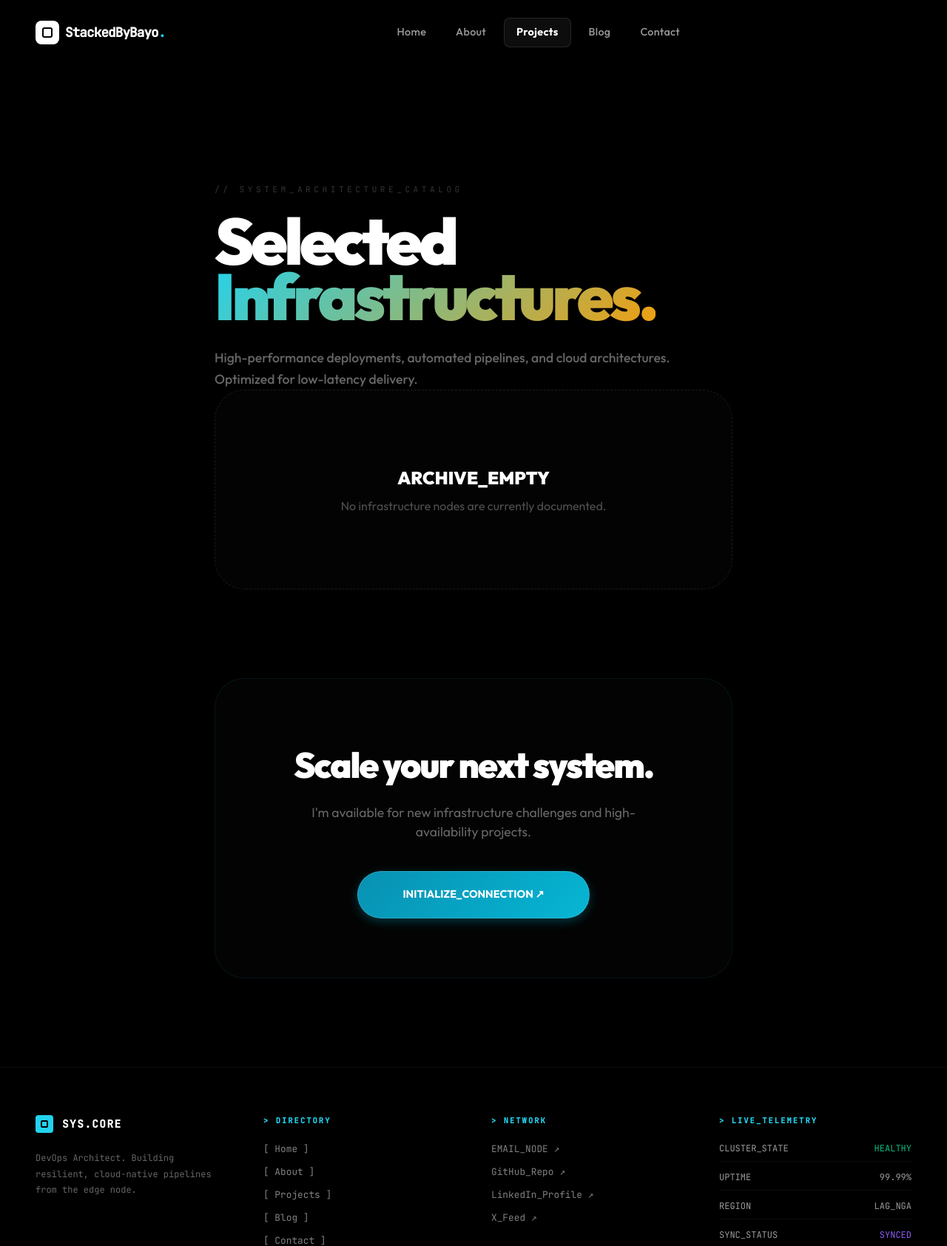
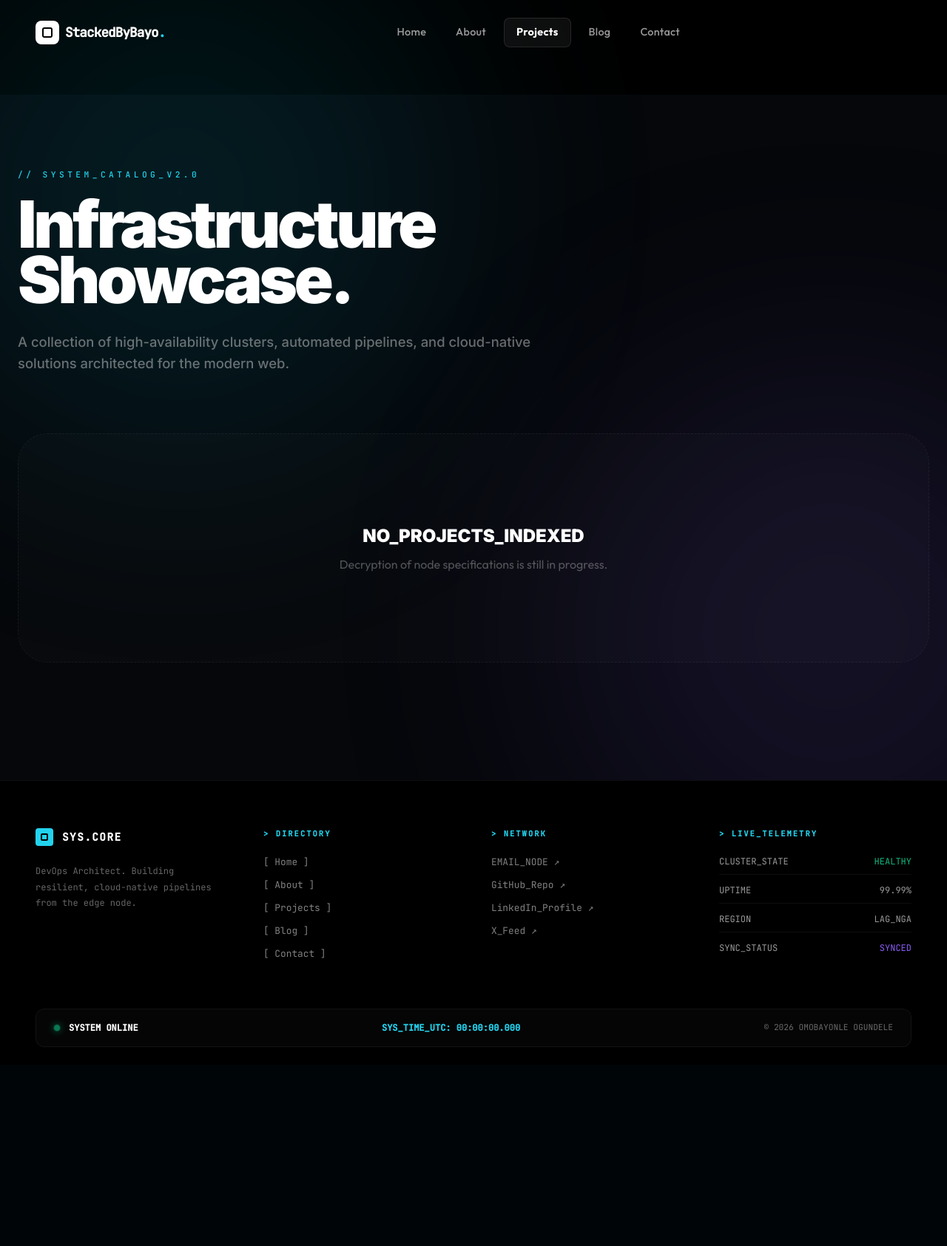
Before and after one commit to BayoJohn/Porfoli-website, a Flask app: page /projects in a window 1280 px wide. Shown: the top 1685 px of the page at 74% size. After the commit the page ends 1416 px from the top, so only its background shows below. Run offline with Flask 3, Linux system fonts and the light colour scheme; data that the repository does not hold is empty; some libraries are stand-ins or nearby versions.

Commit message:
style: implement 'Asymmetrical Bento Dashboard' for projects

```diff
--- a/app/templates/projects.html
+++ b/app/templates/projects.html
@@ -3,222 +3,269 @@
 {% block content %}
 
 <style>
-  .node-grid {
-    display: grid;
-    grid-template-columns: repeat(auto-fill, minmax(400px, 1fr));
-    gap: 24px;
-    margin-top: 60px;
+  @import url('https://fonts.googleapis.com/css2?family=Inter:wght@400;500;700;900&display=swap');
+
+  :root {
+    --bento-bg: rgba(255, 255, 255, 0.015);
+    --bento-border: rgba(255, 255, 255, 0.06);
+    --bento-blur: 32px;
   }
 
-  .node-card {
-    background: #05070a; /* Deep Obsidian */
-    border: 1px solid rgba(255, 255, 255, 0.04);
-    border-radius: 48px;
-    padding: 48px;
+  .projects-wrapper {
+    background: #05070a; /* Deepest Obsidian */
+    min-height: 100vh;
+    padding: 100px 24px;
+    position: relative;
+    overflow: hidden;
+  }
+
+  /* Atmospheric Depth Blobs */
+  .p-blob {
+    position: fixed;
+    width: 700px;
+    height: 700px;
+    border-radius: 50%;
+    filter: blur(140px);
+    z-index: 0;
+    opacity: 0.12;
+    pointer-events: none;
+    animation: blob-move 25s infinite alternate ease-in-out;
+  }
+  .p-blob-1 { background: var(--cyan); top: -10%; left: -10%; }
+  .p-blob-2 { background: #8b5cf6; bottom: -10%; right: -10%; animation-delay: -5s; }
+
+  @keyframes blob-move {
+    from { transform: translate(0, 0) scale(1); }
+    to { transform: translate(150px, 100px) scale(1.15); }
+  }
+
+  .p-inner {
+    max-width: 1300px;
+    margin: 0 auto;
+    position: relative;
+    z-index: 1;
+  }
+
+  /* Editorial Header */
+  .p-header {
+    margin-bottom: 80px;
+    max-width: 700px;
+  }
+  .p-header h1 {
+    font-family: 'Inter', sans-serif;
+    font-size: clamp(3rem, 10vw, 5.5rem);
+    font-weight: 900;
+    color: #fff;
+    line-height: 0.85;
+    letter-spacing: -0.05em;
+    margin-bottom: 32px;
+  }
+  .p-header p {
+    font-family: 'Inter', sans-serif;
+    font-size: 1.15rem;
+    color: rgba(255,255,255,0.4);
+    line-height: 1.6;
+    font-weight: 500;
+  }
+
+  /* Bento Grid */
+  .bento-grid {
+    display: grid;
+    grid-template-columns: repeat(auto-fill, minmax(320px, 1fr));
+    grid-auto-rows: 320px;
+    grid-auto-flow: dense;
+    gap: 24px;
+  }
+
+  .bento-card {
+    background: var(--bento-bg);
+    border: 1px solid var(--bento-border);
+    border-radius: 40px;
+    padding: 40px;
+    backdrop-filter: blur(var(--bento-blur));
     text-decoration: none;
-    position: relative;
-    transition: all 0.5s cubic-bezier(0.2, 0.8, 0.2, 1);
-    overflow: hidden;
     display: flex;
     flex-direction: column;
-    min-height: 440px;
-    box-shadow: 0 10px 30px rgba(0,0,0,0.5);
+    position: relative;
+    overflow: hidden;
+    transition: all 0.5s cubic-bezier(0.23, 1, 0.32, 1);
+    grid-column: span 1;
+    grid-row: span 1;
   }
 
-  .node-card::before {
+  /* Bento Variations */
+  .bento-card.large { grid-column: span 2; grid-row: span 2; }
+  .bento-card.wide { grid-column: span 2; grid-row: span 1; }
+
+  .bento-card::before {
     content: '';
     position: absolute;
     inset: 0;
-    background: radial-gradient(circle at top right, rgba(6,182,212,0.05), transparent 70%);
+    background: radial-gradient(circle at top right, rgba(255,255,255,0.03), transparent 70%);
     opacity: 0;
     transition: opacity 0.5s;
   }
 
-  /* Blueprint Underlay */
-  .node-card::after {
-    content: '';
-    position: absolute;
-    inset: 0;
-    background-image: radial-gradient(rgba(255,255,255,0.03) 1px, transparent 1px);
-    background-size: 24px 24px;
-    opacity: 0;
-    transition: opacity 0.5s;
-    pointer-events: none;
+  .bento-card:hover {
+    transform: translateY(-8px);
+    border-color: rgba(255,255,255,0.15);
+    background: rgba(255,255,255,0.03);
+    box-shadow: 0 40px 80px rgba(0,0,0,0.6);
+  }
+  .bento-card:hover::before { opacity: 1; }
+
+  /* Content Styling */
+  .bento-tag {
+    font-family: 'JetBrains Mono', monospace;
+    font-size: 0.65rem;
+    font-weight: 800;
+    color: var(--cyan-light);
+    letter-spacing: 0.3em;
+    margin-bottom: 24px;
+    opacity: 0.5;
+    text-transform: uppercase;
   }
 
-  .node-card:hover {
-    background: #000;
-    border-color: rgba(6,182,212,0.2);
-    transform: translateY(-12px) scale(1.02);
-    box-shadow: 0 40px 80px rgba(0,0,0,0.8), 0 0 20px rgba(6,182,212,0.05);
+  .bento-title {
+    font-family: 'Inter', sans-serif;
+    font-size: 1.8rem;
+    font-weight: 800;
+    color: #fff;
+    line-height: 1.1;
+    margin-bottom: 16px;
+    letter-spacing: -0.03em;
   }
+  .large .bento-title { font-size: 2.8rem; }
 
-  .node-card:hover::before, .node-card:hover::after {
-    opacity: 1;
+  .bento-desc {
+    font-family: 'Inter', sans-serif;
+    font-size: 1rem;
+    color: rgba(255,255,255,0.35);
+    line-height: 1.6;
+    font-weight: 500;
+    display: -webkit-box;
+    -webkit-line-clamp: 3;
+    -webkit-box-orient: vertical;
+    overflow: hidden;
+    margin-bottom: auto;
   }
+  .large .bento-desc { -webkit-line-clamp: 5; font-size: 1.1rem; }
 
-  .node-header {
+  /* Module: Health Monitor */
+  .health-module {
     display: flex;
-    justify-content: space-between;
     align-items: center;
-    margin-bottom: 24px;
-    padding-bottom: 16px;
-    border-bottom: 1px solid rgba(255, 255, 255, 0.05);
+    gap: 12px;
+    margin-top: 32px;
+    padding-top: 24px;
+    border-top: 1px solid rgba(255,255,255,0.04);
+  }
+  .status-dot {
+    width: 8px;
+    height: 8px;
+    background: #10b981;
+    border-radius: 50%;
+    box-shadow: 0 0 15px #10b981;
+    animation: pulse 2s infinite;
+  }
+  .health-text {
     font-family: 'JetBrains Mono', monospace;
-  }
-
-  .node-id {
     font-size: 0.7rem;
     font-weight: 800;
-    color: rgba(255, 255, 255, 0.2);
+    color: rgba(255,255,255,0.2);
     letter-spacing: 0.1em;
   }
 
-  .node-status {
+  /* Module: Tech Specs */
+  .tech-module {
+    display: flex;
+    flex-wrap: wrap;
+    gap: 8px;
+    margin-top: 20px;
+  }
+  .tech-tag {
+    background: rgba(255,255,255,0.03);
+    border: 1px solid rgba(255,255,255,0.05);
+    padding: 4px 10px;
+    border-radius: 6px;
+    font-family: 'JetBrains Mono', monospace;
     font-size: 0.65rem;
-    font-weight: 900;
-    color: #10b981;
-    display: flex;
-    align-items: center;
-    gap: 8px;
-    text-transform: uppercase;
-  }
-  .status-dot {
-    width: 6px;
-    height: 6px;
-    background: #10b981;
-    border-radius: 50%;
-    box-shadow: 0 0 10px #10b981;
-    animation: pulse 2s infinite;
+    color: var(--cyan-light);
   }
 
-  @keyframes pulse {
-    0% { opacity: 1; transform: scale(1); }
-    50% { opacity: 0.5; transform: scale(1.2); }
-    100% { opacity: 1; transform: scale(1); }
+  /* Empty State */
+  .p-empty {
+    text-align: center;
+    padding: 120px 40px;
+    border: 1px dashed var(--bento-border);
+    border-radius: 40px;
+    background: var(--bento-bg);
   }
 
-  .node-title {
-    font-size: 1.5rem;
-    font-weight: 900;
-    color: #fff;
-    margin-bottom: 16px;
-    letter-spacing: -0.02em;
-  }
-
-  .node-desc {
-    font-size: 1rem;
-    color: rgba(255, 255, 255, 0.4);
-    line-height: 1.6;
-    margin-bottom: 32px;
-    flex: 1;
-    font-weight: 500;
-  }
-
-  .node-tech-stack {
-    display: flex;
-    flex-wrap: wrap;
-    gap: 12px;
-    margin-top: auto;
-  }
-
-  .tech-pill {
-    background: rgba(255, 255, 255, 0.02);
-    border: 1px solid rgba(255, 255, 255, 0.06);
-    padding: 6px 12px;
-    border-radius: 8px;
-    font-size: 0.75rem;
-    color: rgba(255, 255, 255, 0.6);
-    font-family: 'JetBrains Mono', monospace;
-    display: flex;
-    align-items: center;
-    gap: 8px;
-  }
-
-  .node-footer {
-    margin-top: 40px;
-    display: flex;
-    justify-content: space-between;
-    align-items: center;
-    font-family: 'JetBrains Mono', monospace;
-    font-size: 0.75rem;
-    font-weight: 800;
-    color: var(--cyan-light);
-    padding-top: 24px;
-    border-top: 1px solid rgba(255,255,255,0.03);
-  }
-
-  @media (max-width: 767px) {
-    .node-grid { grid-template-columns: 1fr; }
-    .section-container { padding: 60px 20px 100px !important; }
+  @media (max-width: 900px) {
+    .bento-grid { grid-template-columns: 1fr; grid-auto-rows: auto; }
+    .bento-card.large, .bento-card.wide { grid-column: span 1; grid-row: span 1; }
+    .bento-card { min-height: 300px; padding: 32px; }
   }
 </style>
 
-<div class="section-container" style="padding: 120px 24px; max-width: 1300px; margin: 0 auto; position: relative;">
+<div class="projects-wrapper">
 
-  <!-- Page Header -->
-  <header style="max-width: 700px;" class="reveal">
-    <p style="font-family: 'JetBrains Mono'; font-size: 0.7rem; letter-spacing: 0.4em; color: rgba(255,255,255,0.2); margin-bottom: 24px;">// SYSTEM_ARCHITECTURE_CATALOG</p>
-    <h1 style="font-size: clamp(3rem, 10vw, 5.5rem); font-weight: 900; color: #fff; line-height: 0.85; margin-bottom: 32px; letter-spacing: -0.05em;">Selected<br><span class="g-text">Infrastructures.</span></h1>
-    <p style="font-size: 1.1rem; color: rgba(255,255,255,0.4); line-height: 1.6; font-weight: 500;">
-      High-performance deployments, automated pipelines, and cloud architectures. Optimized for low-latency delivery.
-    </p>
+  <!-- Blobs -->
+  <div class="p-blob p-blob-1"></div>
+  <div class="p-blob p-blob-2"></div>
+
+  <div class="p-inner">
+
+    <!-- Editorial Header -->
+    <header class="p-header reveal">
+      <p style="font-family:'JetBrains Mono'; font-size:0.7rem; letter-spacing:0.4em; color:var(--cyan-light); margin-bottom:20px;">// SYSTEM_CATALOG_V2.0</p>
+      <h1>Infrastructure<br>Showcase.</h1>
+      <p>A collection of high-availability clusters, automated pipelines, and cloud-native solutions architected for the modern web.</p>
     </header>
 
     {% if projects %}
-  <div class="node-grid">
+    <div class="bento-grid">
       {% for project in projects %}
-    <a href="/projects/{{ project.id }}" class="node-card reveal">
+      {# Assign classes based on loop index for asymmetrical feel #}
+      {% set bento_class = "" %}
+      {% if loop.index == 1 %}{% set bento_class = "large" %}{% endif %}
+      {% if loop.index == 4 %}{% set bento_class = "wide" %}{% endif %}
+      {% if loop.index == 7 %}{% set bento_class = "wide" %}{% endif %}
 
-      <div class="node-header">
-        <span class="node-id">NODE_ID: {{ '%02x' % loop.index }}</span>
-        <div class="node-status">
-          <div class="status-dot"></div>
-          ACTIVE
-        </div>
-      </div>
+      <a href="/projects/{{ project.id }}" class="bento-card {{ bento_class }} reveal">
+        <span class="bento-tag">NODE_00{{ loop.index }}</span>
 
-      <h2 class="node-title">{{ project.title }}</h2>
+        <h2 class="bento-title">{{ project.title }}</h2>
 
-      <p class="node-desc">
-        {{ project.description | striptags | truncate(160) }}
+        <p class="bento-desc">
+          {{ project.description | striptags | truncate(200) }}
         </p>
 
-      <div class="node-tech-stack">
+        <div class="tech-module">
           {% if project.tech_stack %}
-          {% for tech in project.tech_stack.split(',')[:5] %}
-          <div class="tech-pill">
-            <span style="color: var(--cyan-light);">#</span> {{ tech.strip() }}
-          </div>
+            {% for tech in project.tech_stack.split(',')[:4] %}
+            <span class="tech-tag">#{{ tech.strip() }}</span>
             {% endfor %}
           {% endif %}
         </div>
 
-      <div class="node-footer">
-        <span>VIEW_SPECIFICATIONS</span>
-        <span>00{{ loop.index }} // ↗</span>
+        <div class="health-module">
+          <div class="status-dot"></div>
+          <span class="health-text">SYSTEM_STABLE // {{ (project.title|length * 7) % 100 + 1 }}ms LATENCY</span>
+          <svg style="width:20px; height:20px; margin-left:auto; color:rgba(255,255,255,0.15);" fill="none" viewBox="0 0 24 24" stroke="currentColor" stroke-width="3"><path d="M13 7l5 5m0 0l-5 5m5-5H6"/></svg>
         </div>
       </a>
       {% endfor %}
     </div>
     {% else %}
-  <div style="padding: 100px 48px; text-align: center; background: rgba(255,255,255,0.01); border: 1px dashed rgba(255,255,255,0.1); border-radius: 40px;" class="reveal">
-    <h2 style="font-size: 1.5rem; font-weight: 900; color: #fff;">ARCHIVE_EMPTY</h2>
-    <p style="color: rgba(255,255,255,0.3); margin-top: 8px;">No infrastructure nodes are currently documented.</p>
+    <div class="p-empty reveal">
+      <h2 style="font-family:'Inter'; color:#fff; font-size:1.5rem; font-weight:900;">NO_PROJECTS_INDEXED</h2>
+      <p style="color:rgba(255,255,255,0.3); margin-top:8px;">Decryption of node specifications is still in progress.</p>
     </div>
     {% endif %}
 
-  <!-- CTA -->
-  <div style="margin-top: 120px;" class="reveal">
-    <div style="padding: 80px 40px; text-align: center; border: 1px solid rgba(6,182,212,0.1); background: rgba(255,255,255,0.01); border-radius: 40px; position: relative; overflow: hidden;">
-      <h2 style="font-size: clamp(2rem, 5vw, 3rem); font-weight: 900; color: #fff; margin-bottom: 16px; letter-spacing: -0.04em;">Scale your next system.</h2>
-      <p style="color: rgba(255,255,255,0.4); font-size: 1.1rem; margin-bottom: 40px; max-width: 500px; margin-left: auto; margin-right: auto;">
-        I'm available for new infrastructure challenges and high-availability projects.
-      </p>
-      <a href="/contact" class="g-btn" style="padding: 20px 60px;">INITIALIZE_CONNECTION ↗</a>
   </div>
 </div>
 
-</div>
-
 {% endblock %}
```
Lines whose indentation alone changed are shown as unchanged.
